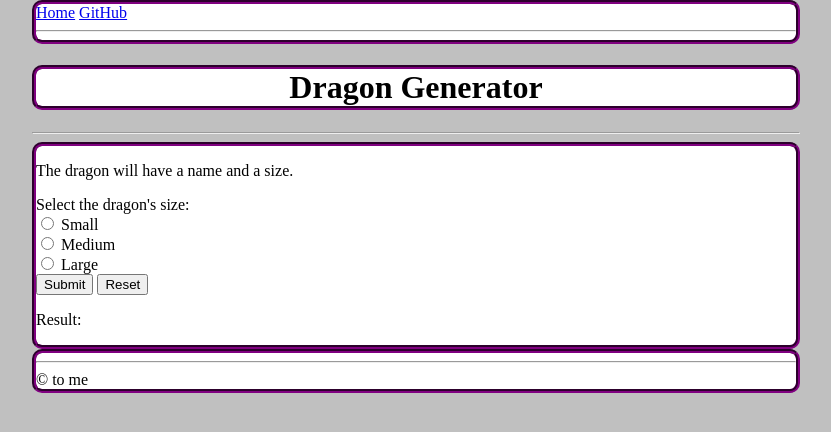
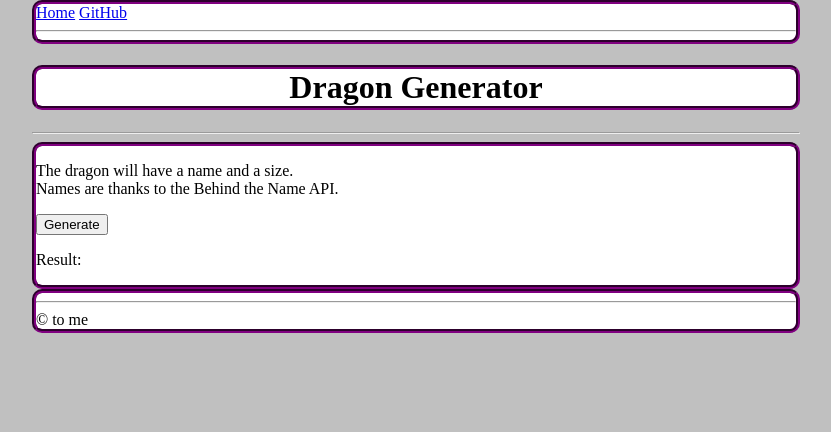
Before and after one commit to BEHeder/BEHeder.github.io, a Jekyll site: the page built from dragongen.md, in a window 1280 px wide. Shown: the top 432 px of the page, without its empty margins (224-1055 px from the left). Built offline with Jekyll 4.4.1, drawn with Linux system fonts in a browser that asks for light colours.

Commit message:
Update dragongen.md

```diff
--- a/dragongen.md
+++ b/dragongen.md
@@ -4,20 +4,13 @@ title: "Dragon Generator"
 permalink: /dragongen.html/
 ---
 
-<p>The dragon will have a name and a size.</p>
+<p>
+  The dragon will have a name and a size.<br>
+  Names are thanks to the Behind the Name API.
+</p>
 <form id="form1">
-  <!-- Size -->
-  Select the dragon's size: <br>
-  <input type="radio" id="small" name="size" value="Small" required>
-  <label for="small">Small</label><br>
-  <input type="radio" id="medium" name="size" value="Medium" required>
-  <label for="medium">Medium</label><br>
-  <input type="radio" id="large" name="size" value="Large" required>
-  <label for="large">Large</label><br>
-
-  <!-- Submit & Reset -->
-  <button type="button" onclick="showInput()">Submit</button>
-  <input type="reset">
+  <!-- Generate -->
+  <button type="button" onclick="showDragon()">Generate</button>
 </form>
 
 <!-- Output -->
```
